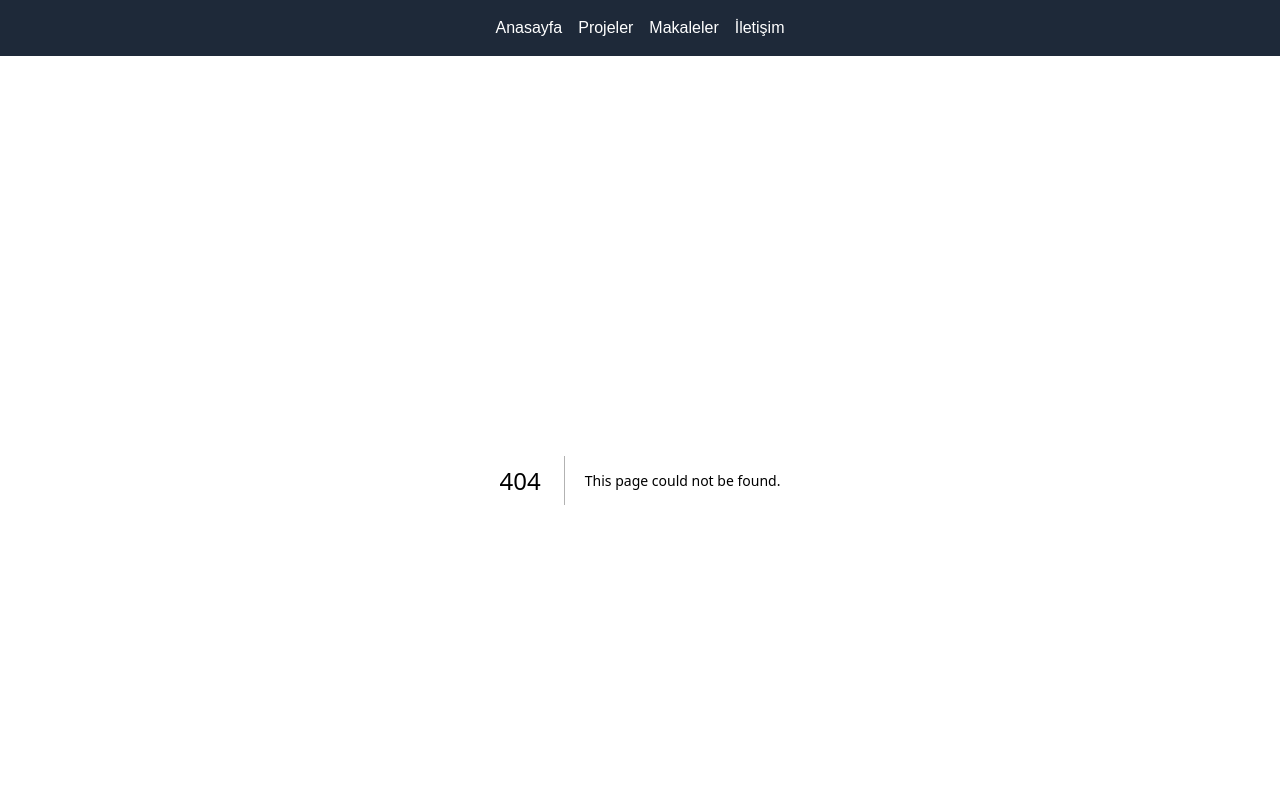
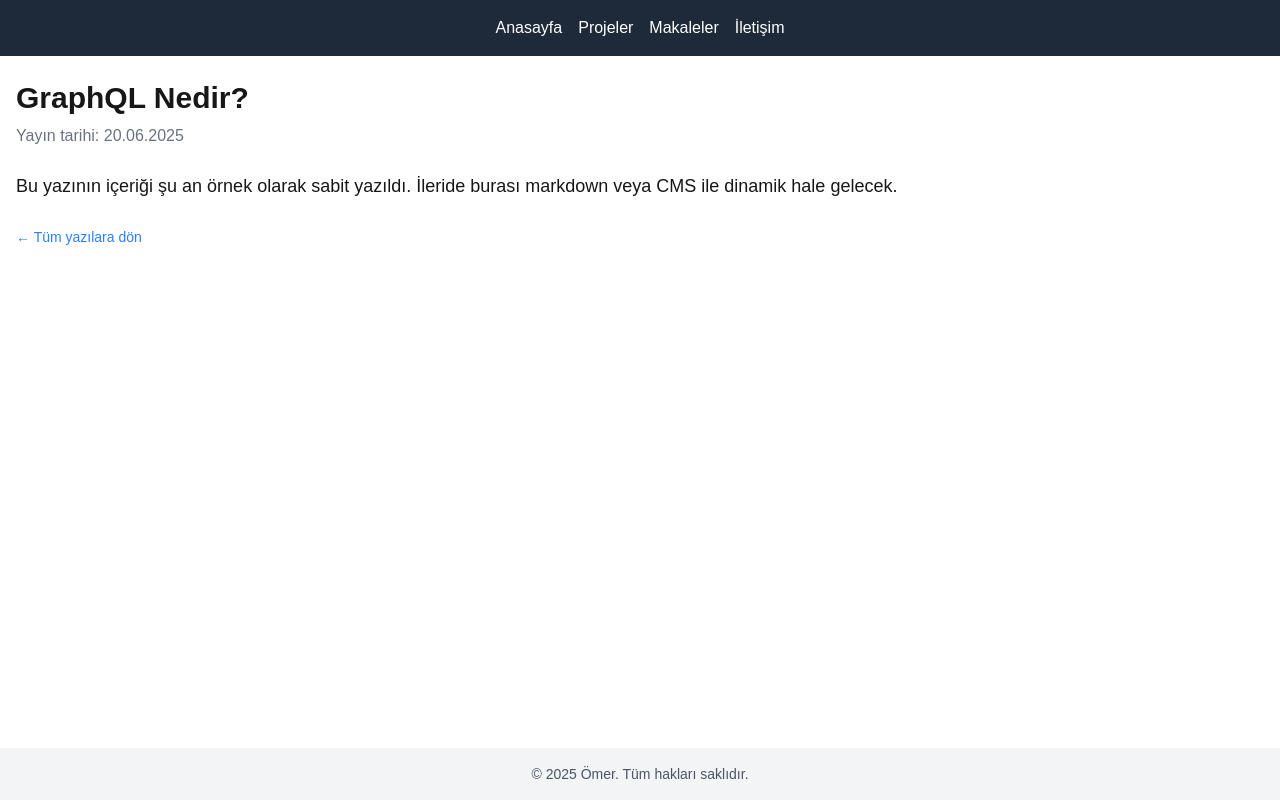
Before and after one commit to omeredebal/portfolio-blog, a Next.js app: page /blog/graphql-nedir in a window 1280 px wide. Before the commit this address had no page. Shown: the top 800 px of the page. Built offline with nearby package versions, Linux system fonts and the light colour scheme.

Commit message:
Tekil blog yazısı slug bazlı oluşturuldu

```diff
--- /dev/null
+++ b/src/app/blog/[slug]/page.tsx
@@ -0,0 +1,36 @@
+import { blogPosts } from '@/lib/blog'
+import { notFound } from 'next/navigation'
+import Link from 'next/link' // ✅ bu yukarıda kalmalı
+
+type Props = {
+  params: {
+    slug: string
+  }
+}
+
+export default function BlogPostPage({ params }: Props) {
+  const post = blogPosts.find((p) => p.slug === params.slug)
+
+  if (!post) return notFound()
+
+  return (
+    <article>
+      <h1 className="text-3xl font-bold mb-2">{post.title}</h1>
+      <p className="text-gray-500 mb-6">
+        Yayın tarihi: {new Date(post.date).toLocaleDateString('tr-TR')}
+      </p>
+      <div className="text-lg leading-relaxed">
+        <p>
+          Bu yazının içeriği şu an örnek olarak sabit yazıldı. İleride burası
+          markdown veya CMS ile dinamik hale gelecek.
+        </p>
+      </div>
+
+      <p className="mt-6">
+        <Link href="/blog" className="text-sm text-blue-500 hover:underline">
+          ← Tüm yazılara dön
+        </Link>
+      </p>
+    </article>
+  )
+}
```
